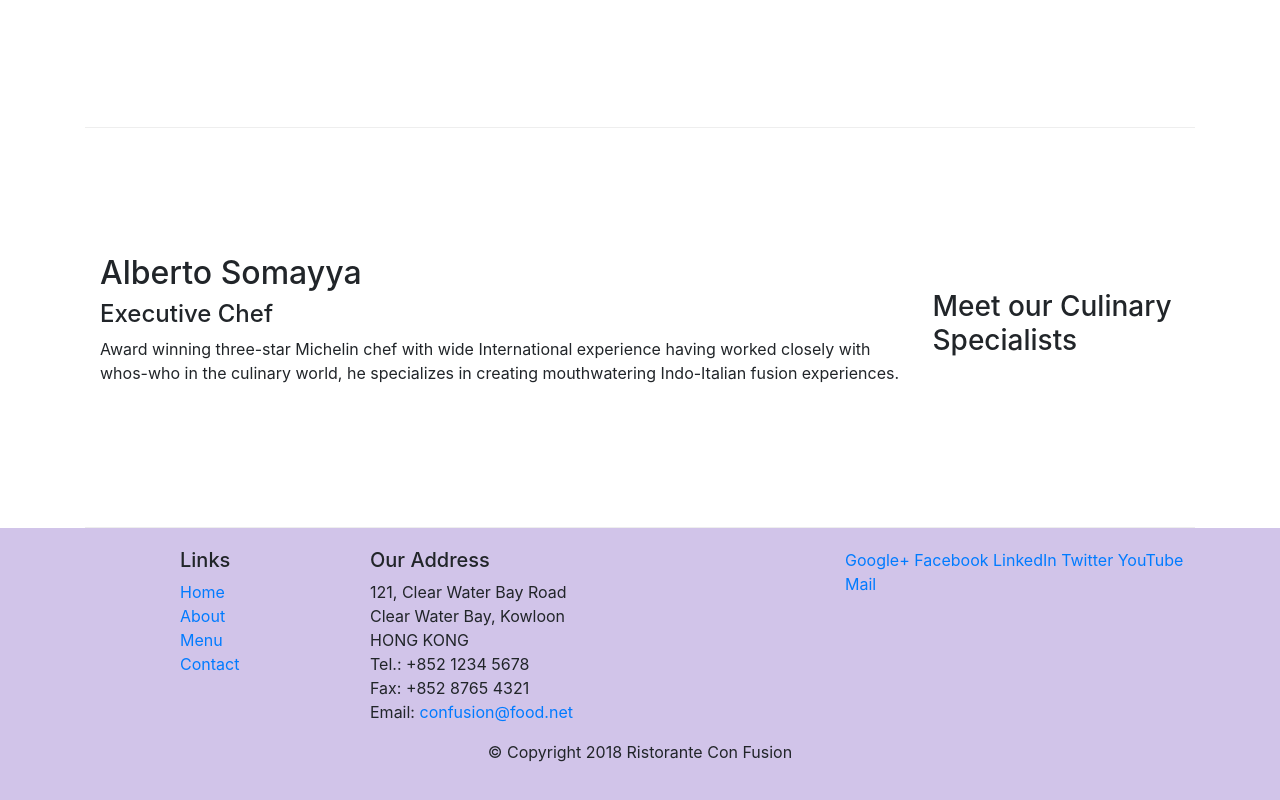
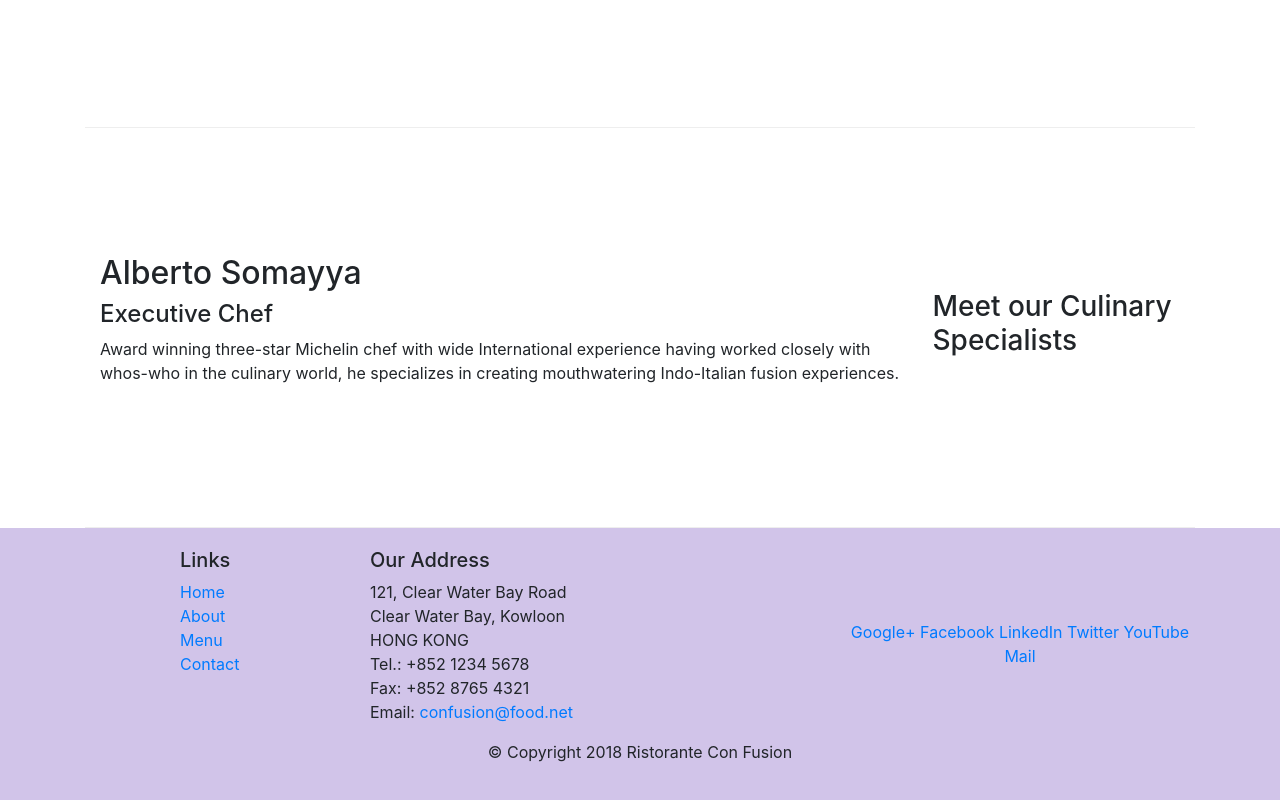
Before and after one commit to tutostrucoscode/Bootstrap-Front-End, a website: page index.html in a window 1280 px wide. Shown: the part 956-1756 px from the top of the page. Drawn offline with nearby package versions, Linux system fonts and the light colour scheme.

Commit message:
Bootstrap Grid Part 2
Bootstrap Grid Part 2

```diff
--- a/index.html
+++ b/index.html
@@ -105,8 +105,8 @@
               Email: <a href="mailto:confusion@food.net">confusion@food.net</a>
             </address>
           </div>
-          <div class="col-12 col-sm-4">
-            <div>
+          <div class="col-12 col-sm-4 align-self-center">
+            <div class="text-center">
               <a href="http://google.com/+">Google+</a>
               <a href="http://www.facebook.com/profile.php?id=">Facebook</a>
               <a href="http://www.linkedin.com/in/">LinkedIn</a>
```
